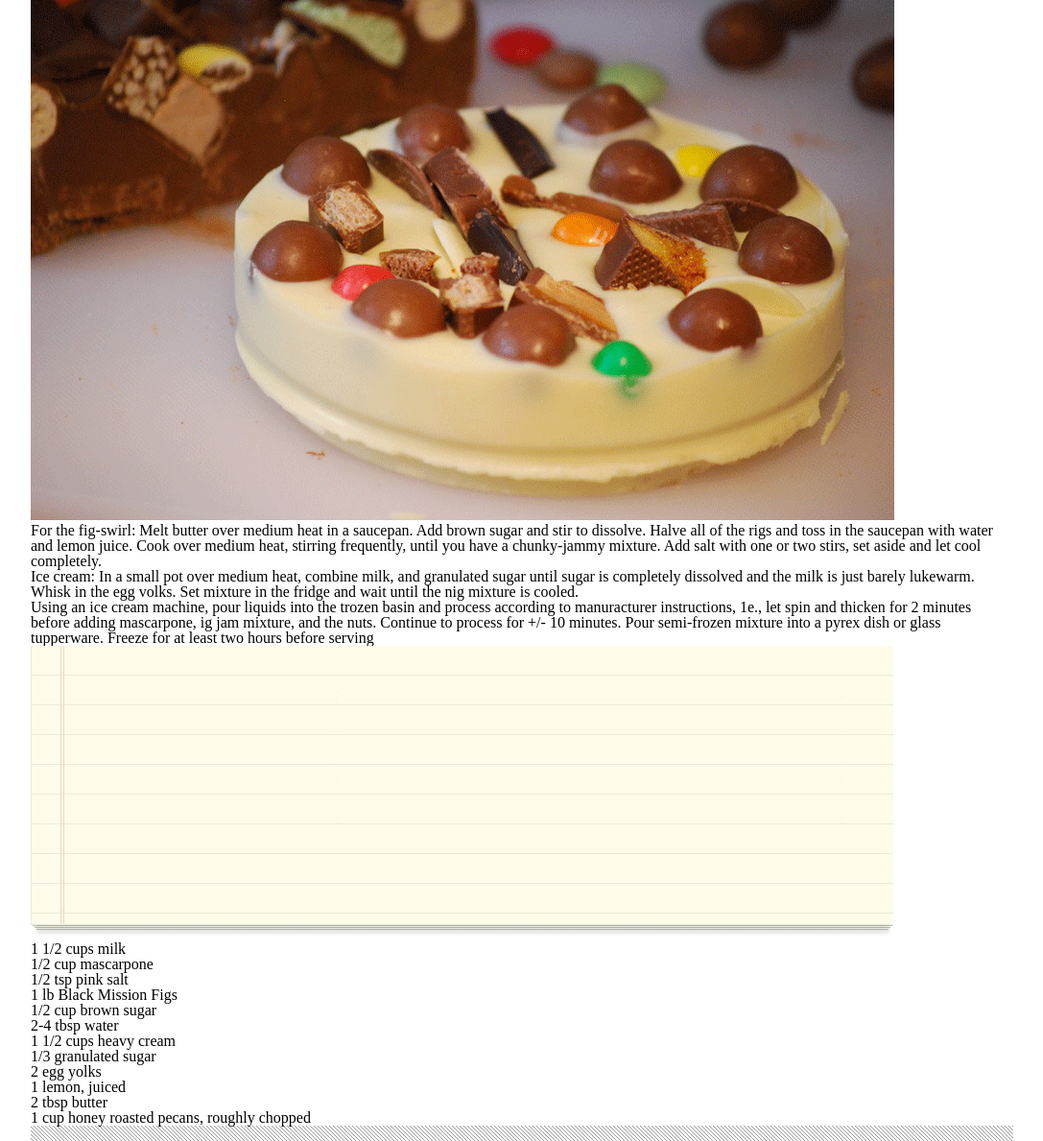
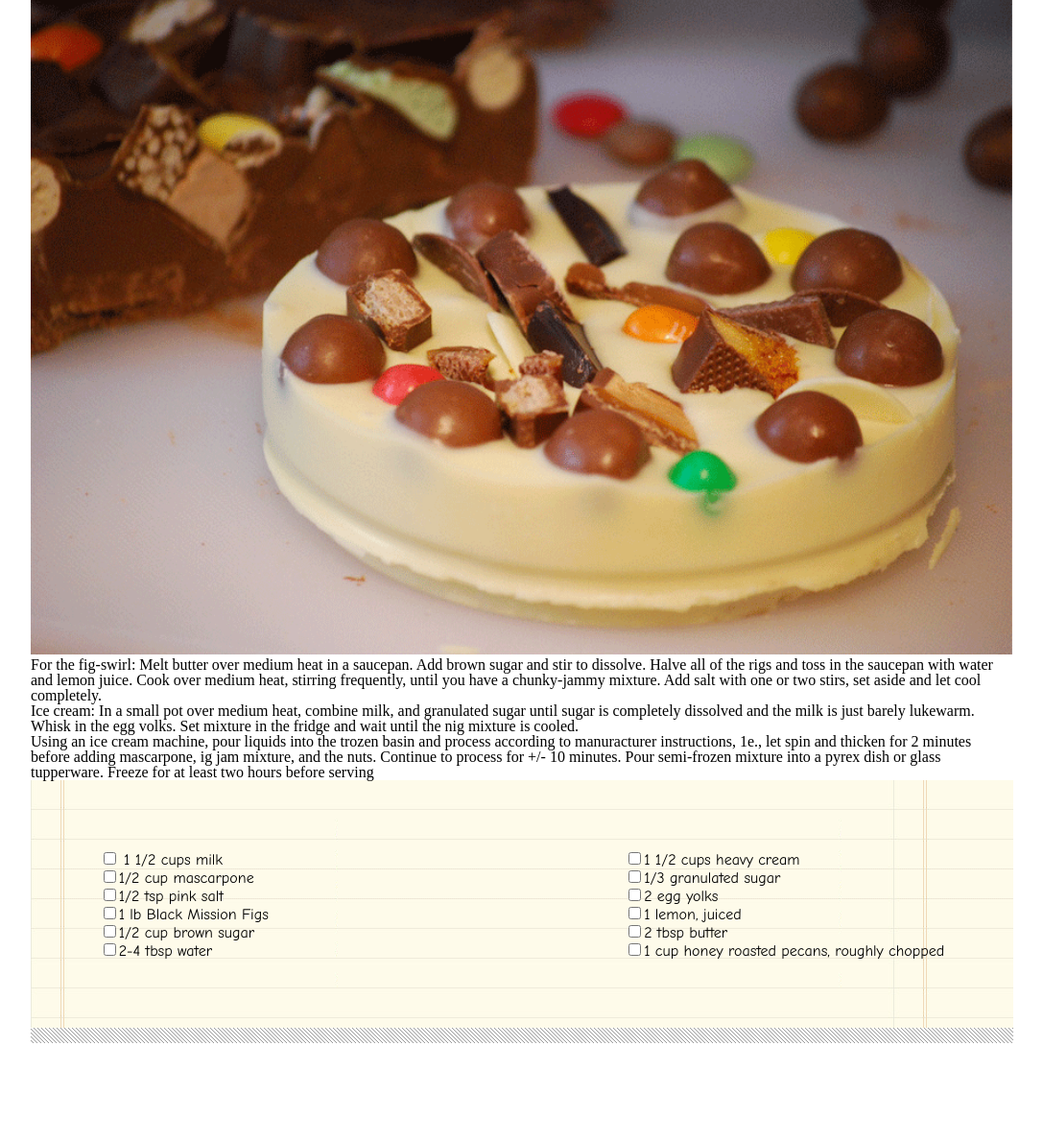
Before and after one commit to gorfllord/chocolate-pizza, a plain HTML site: page index.html in a window 1280 px wide. Shown: the part 189-1378 px from the top of the page at 96% size, without its empty margins (96-1183 px from the left). After the commit the page ends 1276 px from the top, so only its background shows below. Drawn offline with Linux system fonts and the light colour scheme.

Commit message:
hour 2 complete

```diff
--- a/css/style.css
+++ b/css/style.css
@@ -1,7 +1,21 @@
-/* header {
-  border-image: url("assets/hr-img.png") ;
-  border-image-repeat: repeat;
-} */
+* {
+  box-sizing: border-box;
+}
+body {
+  margin: auto;
+  padding: 0 10%;
+}
+header {
+  display: flex;
+}
+h2 {
+  font-family: "yellowtail", cursive;
+  font-size: 3rem;
+  font-weight: bold;
+}
+figcaption {
+  font-family: monospace;
+}
 .borderLine {
   height: 16px;
   width: 100%;
@@ -22,7 +36,14 @@ h1 {
   font-weight: bold;
   font-size: 3rem;
 }
-body {
-  margin: auto;
-  padding: 0 10%;
+#mainImage {
+  width: 100%;
 }
+#paperList {
+  background-image: url("../assets/list-bg.png");
+display: flex;
+padding: 7%;
+font-family: "comic sans ms", "comic sans", cursive;
+justify-content: space-between;
+
+}
--- a/index.html
+++ b/index.html
@@ -1,51 +1,69 @@
 <!DOCTYPE html>
 <html lang="en">
+
 <head>
   <meta charset="UTF-8">
   <meta name="viewport" content="width=device-width, initial-scale=1.0">
   <title>Chocolate Pizza</title>
   <link rel="stylesheet" href="css/reset.css">
+  <link rel="preconnect" href="https://fonts.googleapis.com">
+  <link rel="preconnect" href="https://fonts.gstatic.com" crossorigin>
+  <link href="https://fonts.googleapis.com/css2?family=Yellowtail&display=swap" rel="stylesheet">
   <link rel="stylesheet" href="css/style.css">
 </head>
+
 <body>
   <header>
-    <img src="assets/logo.png">
-    <nav></nav>
+    <section>
+      <img src="assets/logo.png">
+      <figure>
+        <h2>Delicious</h2>
+        <figcaption>THE BEST FOOD BLOG ON THE WEB.</figcaption>
+      </figure>
+      <nav></nav>
+    </section>
     <section class="borderLine"></section>
   </header>
   <main>
-    <section id="title"><h1>Chocolate Pizza</h1>
+    <section id="title">
+      <h1>Chocolate Pizza</h1>
       <article>
         <p>Posted on 15 Dec 2013 / Desserts</p>
         <p><img src="assets/print-icon.png" alt="Print">PRINT</p>
       </article>
     </section>
-    <img src="assets/choco-pizza.png" alt="A picture of chocolate pizza">
+    <img id="mainImage" src="assets/choco-pizza.png" alt="A picture of chocolate pizza">
     <section>
-      <p>For the fig-swirl: Melt butter over medium heat in a saucepan. Add brown sugar and stir to dissolve. Halve all of the rigs and toss in the saucepan with water and lemon juice. Cook over medium heat, stirring frequently, until you have a chunky-jammy mixture. Add salt with one or two stirs, set aside and let cool completely.</p>
-      <p>Ice cream: In a small pot over medium heat, combine milk, and granulated sugar until sugar is completely dissolved and the milk is just barely lukewarm. Whisk in the egg volks. Set mixture in the fridge and wait until the
-      nig mixture is cooled. </p>
-      <p>Using an ice cream machine, pour liquids into the trozen basin and process according to manuracturer instructions, 1e., let spin and thicken for 2 minutes before adding mascarpone, ig jam mixture, and the nuts.
-      Continue to process for +/- 10 minutes. Pour semi-frozen mixture into a pyrex dish or glass tupperware. Freeze for at least two hours before serving</p>
+      <p>For the fig-swirl: Melt butter over medium heat in a saucepan. Add brown sugar and stir to dissolve. Halve all
+        of the rigs and toss in the saucepan with water and lemon juice. Cook over medium heat, stirring frequently,
+        until you have a chunky-jammy mixture. Add salt with one or two stirs, set aside and let cool completely.</p>
+      <p>Ice cream: In a small pot over medium heat, combine milk, and granulated sugar until sugar is completely
+        dissolved and the milk is just barely lukewarm. Whisk in the egg volks. Set mixture in the fridge and wait until
+        the
+        nig mixture is cooled. </p>
+      <p>Using an ice cream machine, pour liquids into the trozen basin and process according to manuracturer
+        instructions, 1e., let spin and thicken for 2 minutes before adding mascarpone, ig jam mixture, and the nuts.
+        Continue to process for +/- 10 minutes. Pour semi-frozen mixture into a pyrex dish or glass tupperware. Freeze
+        for at least two hours before serving</p>
     </section>
     <section>
-      <img src="assets/list-bg.png" alt="Legal pad line paper">
-      <article>
+      <article id="paperList">
         <ul>
-          <li>1 1/2 cups milk</li>
-          <li>1/2 cup mascarpone</li>
-          <li>1/2 tsp pink salt</li>
-          <li>1 lb Black Mission Figs</li>
-          <li>1/2 cup brown sugar</li>
-          <li>2-4 tbsp water</li>
+          <li><label for="check1"><input type="checkbox" id="check1"> 1 1/2 cups milk</label></li>
+          <li><label for="check2"><input type="checkbox" id="check2">1/2 cup mascarpone</label></li>
+          <li><label for="check3"><input type="checkbox" id="check3">1/2 tsp pink salt</label></li>
+          <li><label for="check4"><input type="checkbox" id="check4">1 lb Black Mission Figs</label></li>
+          <li><label for="check5"><input type="checkbox" id="check5">1/2 cup brown sugar</label></li>
+          <li><label for="check6"><input type="checkbox" id="check6">2-4 tbsp water</label></li>
         </ul>
         <ul>
-          <li>1 1/2 cups heavy cream</li>
-          <li>1/3 granulated sugar</li>
-          <li>2 egg yolks</li>
-          <li>1 lemon, juiced</li>
-          <li>2 tbsp butter</li>
-          <li>1 cup honey roasted pecans, roughly chopped</li>
+          <li><label for="check7"><input type="checkbox" id="check7">1 1/2 cups heavy cream</label></li>
+          <li><label for="check8"><input type="checkbox" id="check8">1/3 granulated sugar</label></li>
+          <li><label for="check9"><input type="checkbox" id="check9">2 egg yolks</label></li>
+          <li><label for="check10"><input type="checkbox" id="check10">1 lemon, juiced</label></li>
+          <li><label for="check11"><input type="checkbox" id="check11">2 tbsp butter</label></li>
+          <li><label for="check12"><input type="checkbox" id="check12">1 cup honey roasted pecans, roughly
+              chopped</label></li>
         </ul>
       </article>
     </section>
@@ -55,4 +73,5 @@
 
   </footer>
 </body>
+
 </html>
```
